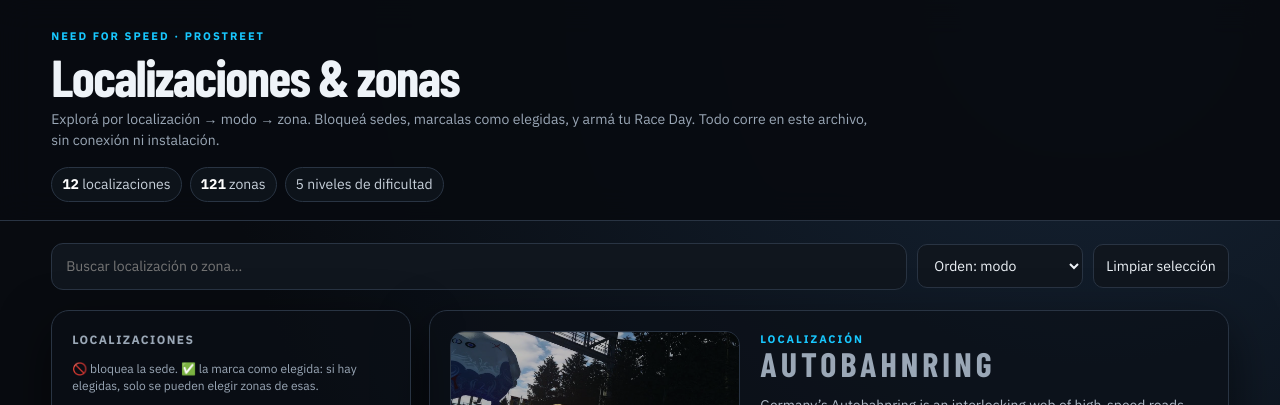
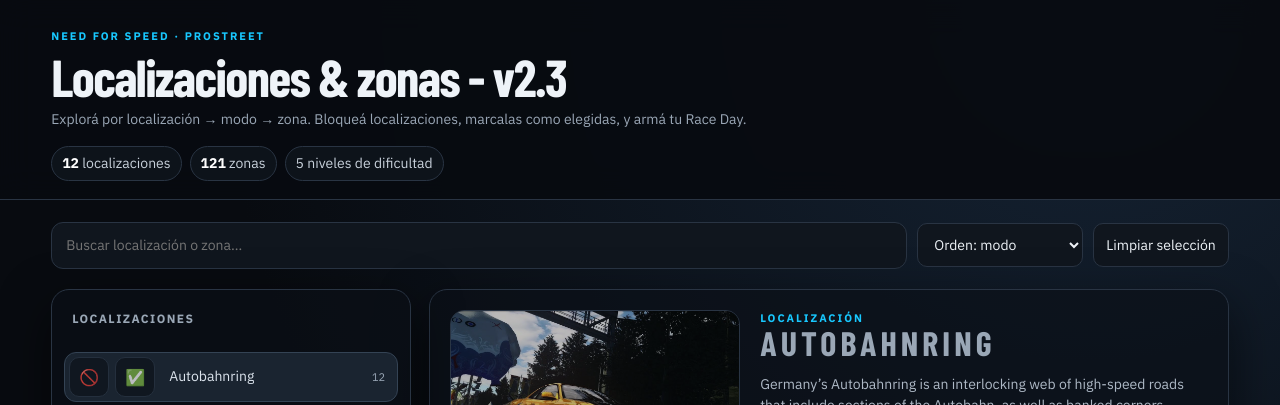
Before and after one commit to jaloadege/nfsps_loc_pb, a plain HTML site: page index.html in a window 1280 px wide. Shown: the top 405 px of the page. Drawn offline with nearby package versions, Linux system fonts and the light colour scheme.

Commit message:
corrección del ai slop

```diff
--- a/index.html
+++ b/index.html
@@ -162,8 +162,8 @@
   <div class="kicker">Need for Speed · ProStreet</div>
   <div class="title">
     <div>
-      <h1>Localizaciones & zonas</h1>
-      <p>Explorá por localización → modo → zona. Bloqueá sedes, marcalas como elegidas, y armá tu Race Day. Todo corre en este archivo, sin conexión ni instalación.</p>
+      <h1>Localizaciones & zonas - v2.3</h1>
+      <p>Explorá por localización → modo → zona. Bloqueá localizaciones, marcalas como elegidas, y armá tu Race Day.</p>
     </div>
   </div>
   <div class="stats">
@@ -188,7 +188,8 @@
   <div class="view">
     <aside class="sidebar">
       <h2>Localizaciones</h2>
-      <p class="hint">🚫 bloquea la sede. ✅ la marca como elegida: si hay elegidas, solo se pueden elegir zonas de esas.</p>
+      <p class="hint" style="margin-bottom: 2em;"></p>
+      <!-- <p class="hint">🚫 bloquea localizaciones. ✅ marcar como elegida. Si elige localizaciones, solo es posible elegir zonas de las 'escogidas'.</p> --!>
       <div id="locList" class="loc-list"></div>
     </aside>
     <section class="content" id="content"></section>
```
